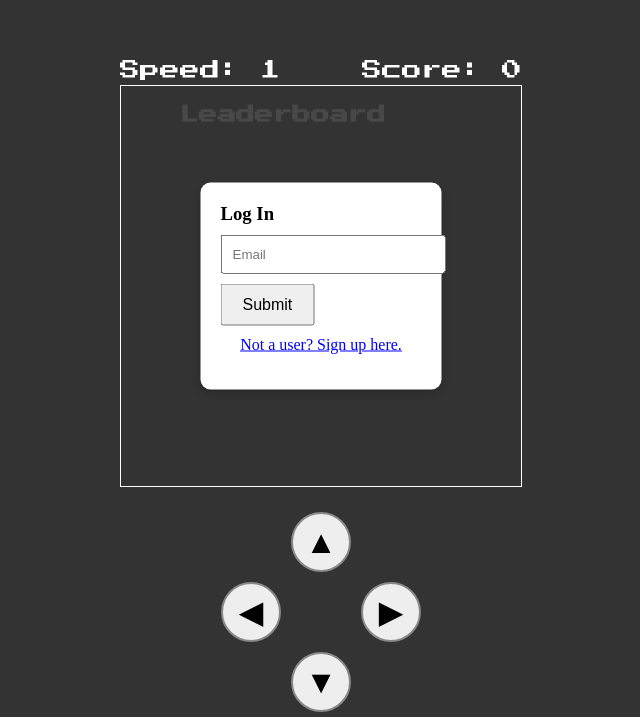
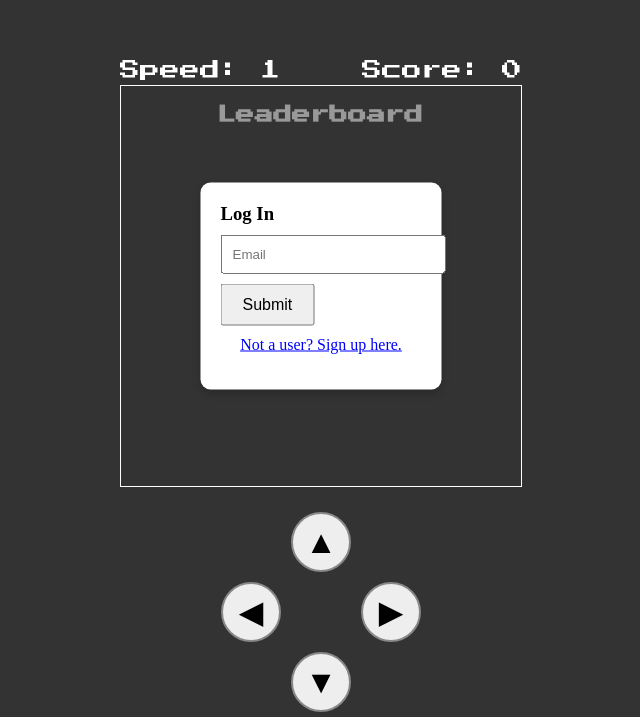
Before and after one commit to Mapkind/convoy, a plain HTML site: page index.html in a window 1280 px wide. Shown: the part 114-831 px from the top of the page, without its empty margins (319-959 px from the left). Drawn offline with nearby package versions, Linux system fonts and the light colour scheme.

Commit message:
Update index.html

```diff
--- a/index.html
+++ b/index.html
@@ -206,7 +206,7 @@ function startGame() {
                 snakeControls.style.transform = 'translateX(-50%)';
             }
 
-            // Move leaderboard inside the canvas (centered overlay)
+            // Move leaderboard inside the canvas (horizontally centered overlay)
             const leaderboard = document.getElementById('leaderboard');
             const gameCanvas = document.getElementById('gameCanvas');
             if (leaderboard && gameCanvas && gameCanvas.parentNode) {
@@ -214,14 +214,15 @@ function startGame() {
                 if (gameCanvas.nextSibling !== leaderboard) {
                     gameCanvas.parentNode.insertBefore(leaderboard, gameCanvas.nextSibling);
                 }
-                // Center leaderboard absolutely within the canvas area
+                // Set leaderboard width and center horizontally within the canvas
+                const leaderboardWidth = Math.max(220, Math.floor(canvas.width * 0.7));
                 leaderboard.style.position = 'absolute';
-                leaderboard.style.width = `${Math.max(220, Math.floor(canvas.width * 0.7))}px`;
-                leaderboard.style.left = `${canvasRect.left + (canvas.width - leaderboard.offsetWidth) / 2 + window.scrollX}px`;
-                leaderboard.style.top = `${canvasRect.top + 20 + window.scrollY}px`;
-                leaderboard.style.opacity = '0.1';
+                leaderboard.style.width = leaderboardWidth + 'px';
+                leaderboard.style.left = (canvasRect.left + (canvas.width - leaderboardWidth) / 2 + window.scrollX) + 'px';
+                leaderboard.style.top = (canvasRect.top + 20 + window.scrollY) + 'px';
+                leaderboard.style.opacity = '0.5';
                 leaderboard.style.pointerEvents = 'none';
-                leaderboard.style.textAlign = 'left';
+                leaderboard.style.textAlign = 'center';
             }
         }
 
```
